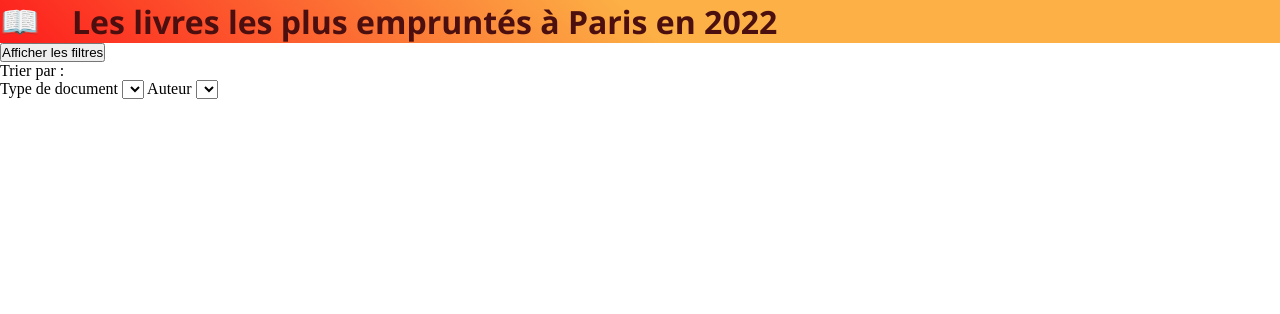
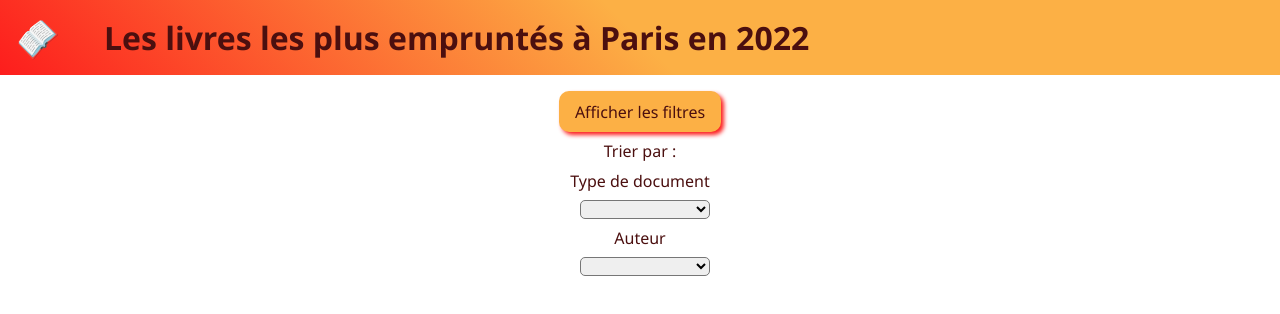
Before and after one commit to Ellundril/Adataviz, a plain HTML site: page index.html in a window 1280 px wide. Drawn offline with Linux system fonts and the light colour scheme; no server answers.

Commit message:
style des éléments de main

```diff
--- a/style.css
+++ b/style.css
@@ -4,6 +4,16 @@
   padding: 0;
 }
 
+body {
+  font-family: "Segoe UI", Tahoma, Geneva, Verdana, sans-serif;
+}
+main {
+  display: flex;
+  flex-direction: column;
+  gap: 0.5rem;
+  align-items: center;
+  text-align: center;
+}
 header {
   display: flex;
   align-items: center;
@@ -19,9 +29,80 @@ header {
 }
 
 .titre-principal {
-  font-family: "Segoe UI", Tahoma, Geneva, Verdana, sans-serif;
   color: rgb(75, 15, 15);
 }
 .logo {
   font-size: 2rem;
+  margin: 1rem;
+  rotate: -45deg;
 }
+
+/* ========= zone de filtres =========== */
+
+.filtres {
+  display: flex;
+  flex-direction: column;
+  margin: 0.5rem 1rem;
+  align-items: center;
+  gap: 0.5rem;
+  color: rgb(75, 15, 15);
+}
+
+.filtre-select {
+  display: flex;
+  flex-direction: column;
+  gap: 0.5rem;
+}
+
+.btn-affichage-filtres {
+  all: unset;
+  background-color: rgba(252, 176, 69, 1);
+  width: fit-content;
+  padding: 0.6rem 1rem;
+  border-radius: 10px;
+  box-shadow: 3px 3px 4px rgba(253, 29, 29, 1);
+  cursor: pointer;
+  transition: 0.3s ease-in-out;
+}
+
+.btn-affichage-filtres:hover {
+  outline: 3px solid red;
+  transform: scale(1.1);
+  font-weight: bold;
+}
+
+.btn-affichage-filtres:focus-visible {
+  outline: 3px solid red;
+  font-weight: bold;
+}
+/*
+.cache {
+  display: none;
+} */
+
+select {
+  border-radius: 5px;
+  min-width: 100px;
+  margin-left: 10px;
+}
+
+select:focus-visible {
+  outline: 3px solid rgba(252, 176, 69, 1);
+  background-color: rgb(253, 205, 141);
+}
+
+.cartes {
+  display: flex;
+  flex-direction: column;
+  align-items: center;
+  gap: 1rem;
+  overflow-y: scroll;
+}
+.carte {
+  background-color: rgba(252, 176, 69, 1);
+  border: 2px solid rgba(253, 29, 29, 1);
+  box-shadow: 2px 2px 4px rgb(75, 15, 15);
+  height: 200px;
+  width: 300px;
+  border-radius: 10px;
+}
```
